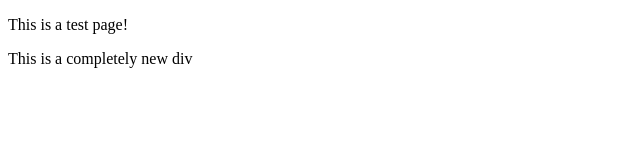
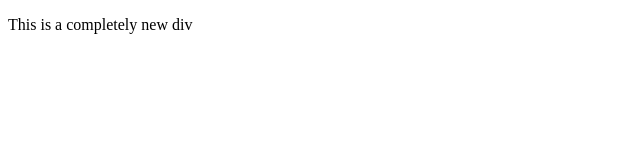
Before and after one commit to heyitsbryanm/first-git, a plain HTML site: page test.html in a window 1280 px wide. Shown: the whole page, without its empty margins (0-640 px from the left). Drawn offline with Linux system fonts and the light colour scheme.

Commit message:
Revert "Adds the test page text back"
This reverts commit 52184e4e689b33ff371bbe03a27edeb43106ba4a.

```diff
--- a/test.html
+++ b/test.html
@@ -8,7 +8,7 @@
 </head>
 <body>
     <p>
-                    This is a test page!
+
     </p>
     <div>
         This is a completely new div
```
